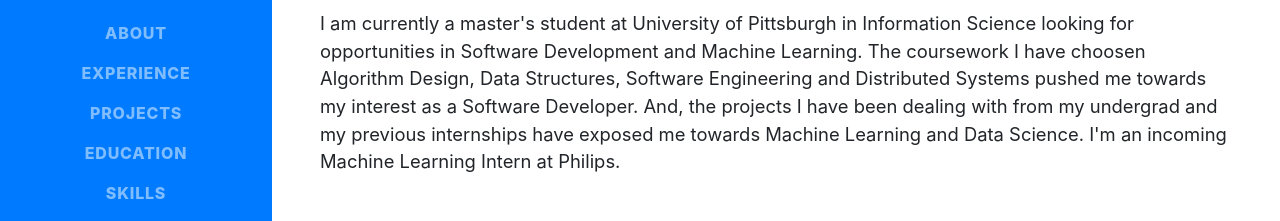
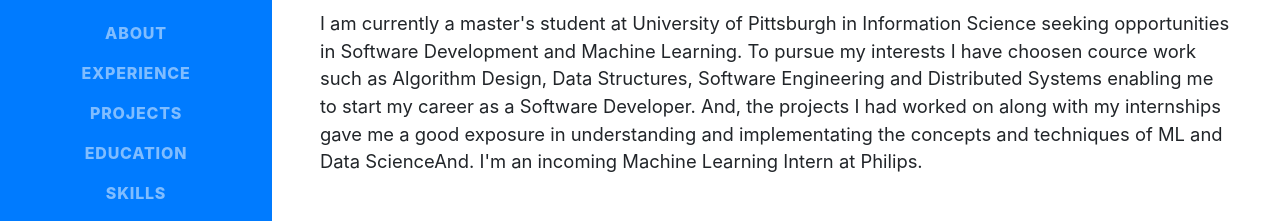
Before and after one commit to AkhilSomalanka7/-AkhilSomalanka7-.github.io, a website with bundled scripts: page index.html in a window 1280 px wide. Shown: the part 321-542 px from the top of the page. Built offline with nearby package versions, Linux system fonts and the light colour scheme; a web font is replaced by a local one.

Commit message:
Update index.html

```diff
--- a/index.html
+++ b/index.html
@@ -72,7 +72,7 @@
         <div class="subheading mb-5">254 Melwood Ave, Apt 1, Pa, 15213 · (412) 515-7524 ·
           <a href="mailto:name@email.com">aks121@pitt.edu</a>
         </div>
-        <p class="lead mb-5">I am currently a master's student at University of Pittsburgh in Information Science looking for opportunities in Software Development and Machine Learning. The coursework I have choosen Algorithm Design, Data Structures, Software Engineering and Distributed Systems pushed me towards my interest as a Software Developer. And, the projects I have been dealing with from my undergrad and my previous internships have exposed me towards Machine Learning and Data Science. I'm an incoming Machine Learning Intern at Philips. </p>
+        <p class="lead mb-5">I am currently a master's student at University of Pittsburgh in Information Science seeking opportunities in Software Development and Machine Learning. To pursue my interests I have choosen cource work such as Algorithm Design, Data Structures, Software Engineering and Distributed Systems enabling me to start my career as a Software Developer. And, the projects I had worked on along with my internships gave me a good exposure in understanding and implementating the concepts and techniques of ML and Data ScienceAnd. I'm an incoming Machine Learning Intern at Philips. </p>
         <div class="social-icons">
           <a href="https://www.linkedin.com/in/akhil-somalanka/">
             <i class="fab fa-linkedin-in"> </i>
```
